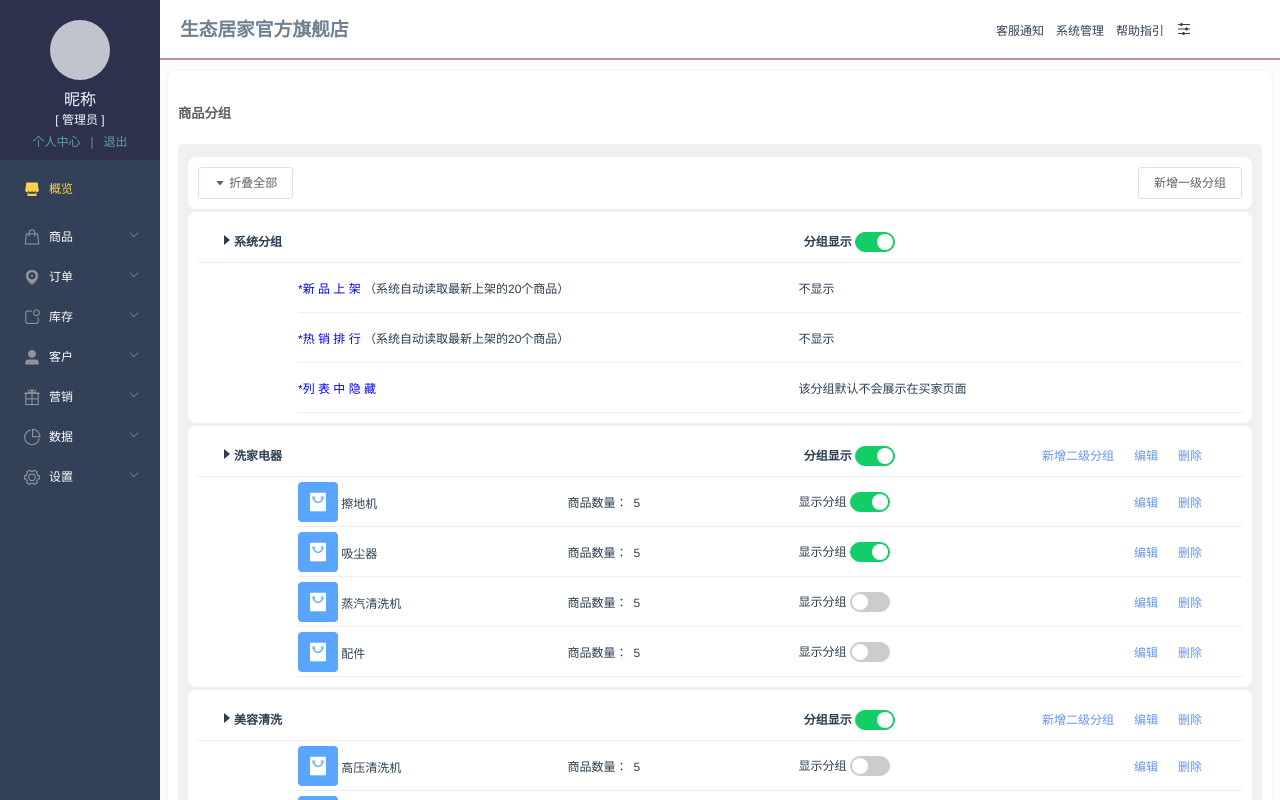
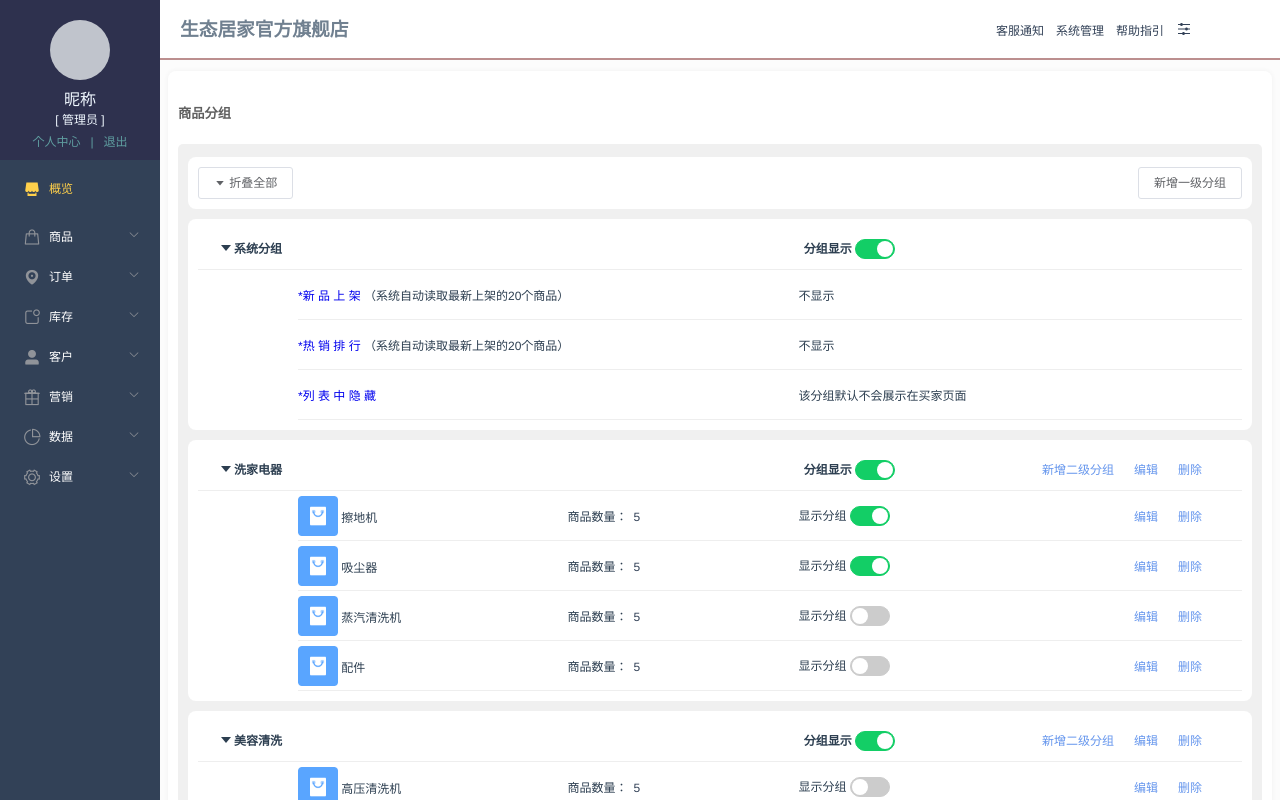
Before and after one commit to atli9908/saasSystem, a Vue app: page /goodsGroup in a window 1280 px wide. Built offline with nearby package versions, Linux system fonts and the light colour scheme.

Commit message:
完善商品分组页-新增添加分组弹窗

```diff
--- a/src/components/goods_group.vue
+++ b/src/components/goods_group.vue
@@ -1,10 +1,44 @@
 <template>
     <div class="bg-purple">
+        <!-- 新增分组对话框 -->
+        <el-dialog title="新增分组" :visible.sync="dialogFormVisible" width='30%'>
+            <el-form :model="form" label-width="120px" :rules="rules">
+                <el-form-item label="级别">
+                    <el-radio-group v-model="form.resource">
+                    <el-radio label="一级"></el-radio>
+                    <el-radio label="二级"></el-radio>
+                    </el-radio-group>
+                </el-form-item>
+                <div>
+                    <el-form-item label="一级分组名称" prop="name">
+                        <el-input
+                        type="text"
+                        placeholder="请输入内容"
+                        v-model="form.name"
+                        maxlength="5"
+                        show-word-limit
+                        >
+                        </el-input>
+                    </el-form-item>
+                    <el-form-item label="分组状态">
+                        <el-radio-group v-model="form.resource">
+                        <el-radio label="显示"></el-radio>
+                        <el-radio label="隐藏"></el-radio>
+                        </el-radio-group>
+                    </el-form-item>
+                </div>
+            </el-form>
+            <div slot="footer" class="dialog-footer">
+                <el-button @click="dialogFormVisible = false">取 消</el-button>
+                <el-button type="primary" @click="dialogFormVisible = false">确 定</el-button>
+            </div>
+        </el-dialog>
+
         <h5 class="view_title">商品分组</h5>
         <div class="content-wrap">
             <div class="bg-purple jianju">
                 <el-button plain size="small" class="zhed-btn"><i class="el-icon-caret-bottom"></i> 折叠全部</el-button>
-                <el-button plain size="small" style="float:right">新增一级分组</el-button>
+                <el-button plain size="small" style="float:right" @click="dialogFormVisible = true">新增一级分组</el-button>
             </div>
             <div class="bg-purple jianju">
                 <div class="thead" @click="showTbody">
@@ -68,12 +102,13 @@
                     </el-row>
                 </div>
             </div>
-            <div class="bg-purple jianju" v-for="item in primaryGroup" :key="item.title">
-                <div class="thead">
+
+            <div class="bg-purple jianju" v-for="(item,index) in primaryGroup" :key="item.title">
+                <div class="thead" ref="theads" @click="clickShow(index)">
                     <el-row>
                         <el-col :span="14">
                             <div>
-                                <i :class="sicon"></i>
+                                <i :class="item.sicon"></i>
                                 <span>{{item.title}}</span>
                             </div>
                         </el-col>
@@ -82,7 +117,7 @@
                                 <span>分组显示 </span>
                                 <el-switch
                                 v-model="item.status"
-                                @change="changeSwitch()"
+                                @change="changeSwitch(index)"
                                 active-color="#13ce66"
                                 inactive-color="#ccc">
                                 </el-switch>
@@ -97,7 +132,7 @@
                         </el-col>
                     </el-row>
                 </div>
-                <div class="tbody">
+                <div class="tbody" v-if="item.showTbody">
                     <el-row v-for="subItem in item.subGroup">
                         <el-col :span="7">
                             <div class="imgTitle">
@@ -139,13 +174,26 @@
 export default {
     data(){
         return {
+            dialogFormVisible:false,
+            form:{
+                resource:'',
+                name:''
+            },
+            rules: {
+                name: [
+                    { required: true, message: '请输入分组名称', trigger: 'blur' },
+                    { min: 2, max: 5, message: '长度在 2 到 5 个字符', trigger: 'blur' }
+                ]
+            },
             value:true,
             isshow:true,
-            sicon:'el-icon-caret-right',
+            sicon:'el-icon-caret-bottom',
             primaryGroup:[
                 {
                     title:'洗家电器',
                     status:true,
+                    showTbody:true,
+                    sicon:'el-icon-caret-bottom',
                     subGroup:[
                         {imgsrc:'/img/1.png',subTitle:'擦地机',status:true},
                         {imgsrc:'/img/1.png',subTitle:'吸尘器',status:true},
@@ -156,6 +204,8 @@ export default {
                 {
                     title:'美容清洗',
                     status:true,
+                    showTbody:true,
+                    sicon:'el-icon-caret-bottom',
                     subGroup:[
                         {imgsrc:'/img/1.png',subTitle:'高压清洗机',status:false},
                         {imgsrc:'/img/1.png',subTitle:'吸尘器',status:false},
@@ -170,24 +220,42 @@ export default {
             this.isshow = !this.isshow
             this.sicon = this.isshow ? 'el-icon-caret-bottom' : 'el-icon-caret-right'
         },
-        changeSwitch(){
-            this.primaryGroup.forEach(primaryGroup =>{
-                if(primaryGroup.status){
-                    primaryGroup.subGroup.forEach(item=>{
+        clickShow(row){
+            this.primaryGroup[row].showTbody = !this.primaryGroup[row].showTbody
+            this.primaryGroup[row].sicon = this.primaryGroup[row].showTbody ? 'el-icon-caret-bottom' : 'el-icon-caret-right'
+        },
+        changeSwitch(row){
+
+                if(this.primaryGroup[row].status){
+                    this.primaryGroup[row].subGroup.forEach(item=>{
                         item.status=true;
                     })
                 }else{
-                    primaryGroup.subGroup.forEach(item=>{
+                    this.primaryGroup[row].subGroup.forEach(item=>{
                         item.status=false;
                     })
                 }
-            })
+
         }
     },
 }
 </script>
 
 <style>
+.jianju{
+    margin-bottom: 10px;
+}
+/* 弹框*/
+.el-dialog__body{
+    padding: 0 20px;
+}
+.el-dialog__title{
+    font-size: 14px;
+    font-weight: 600;
+}
+.el-form-item__label{
+    padding-right: 20px;
+}
 .thead{
     border-bottom: 1px solid #eee;
     padding: 10px 20px;
```
